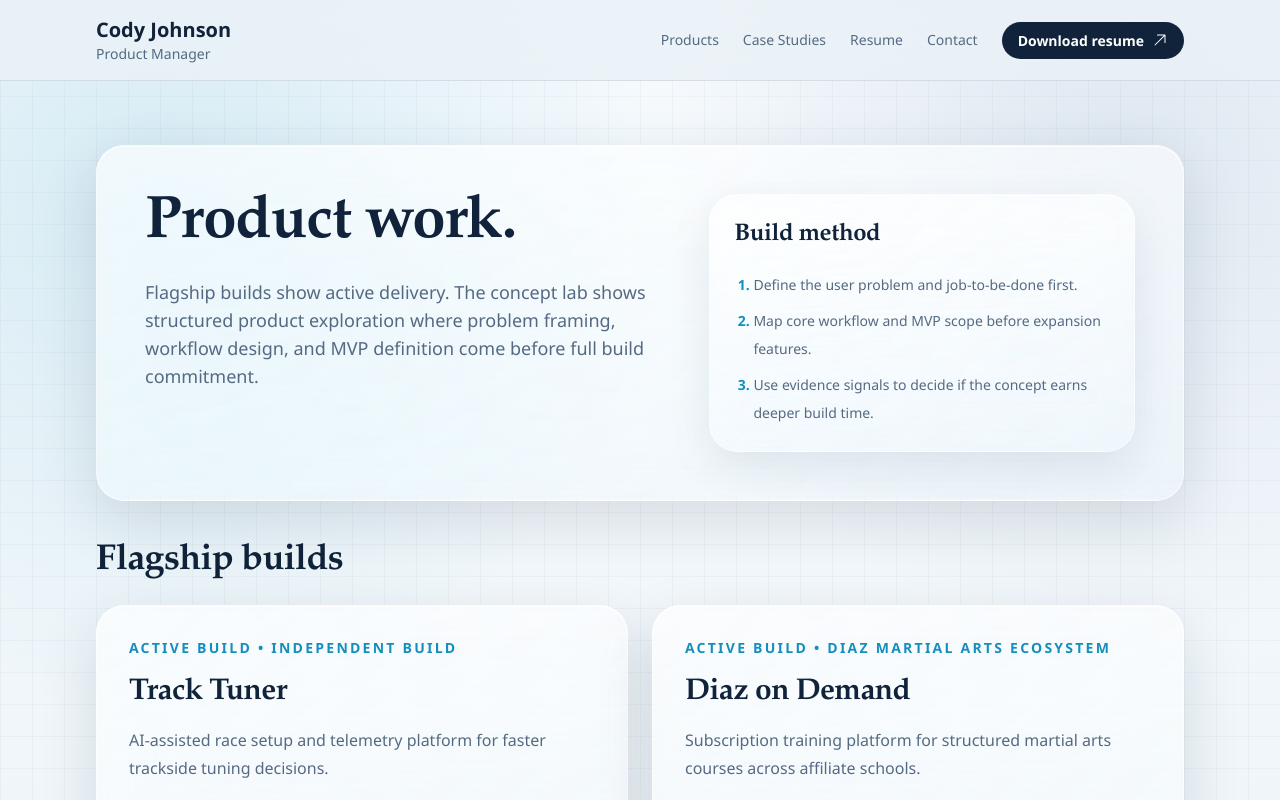
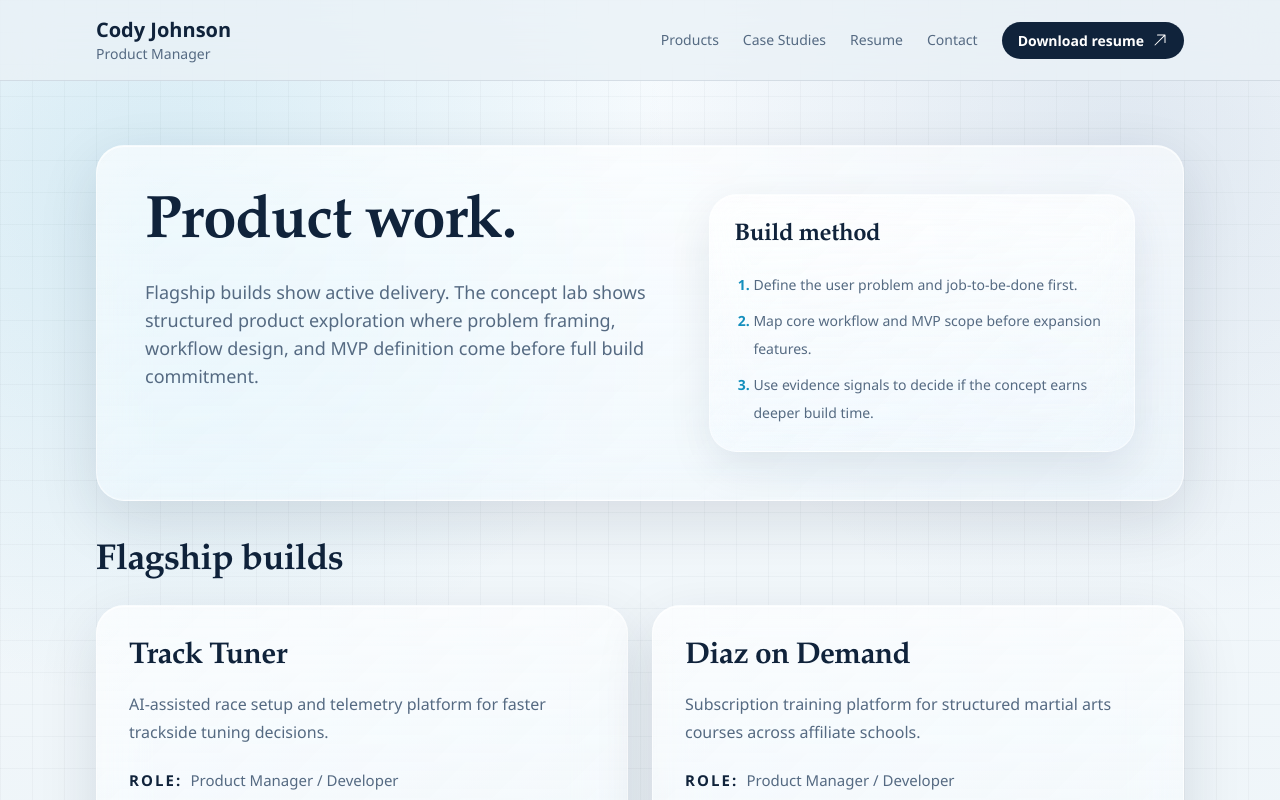
Before and after one commit to codyjohnsontx/vite_portfolio, a React (Vite) app: page /products in a window 1280 px wide. Shown: the top 800 px of the page. Built offline with nearby package versions, Linux system fonts and the light colour scheme.

Commit message:
Remove flagship card eyebrow copy

```diff
--- a/src/pages/ProductsPage.jsx
+++ b/src/pages/ProductsPage.jsx
@@ -37,8 +37,7 @@ function ProductsPage() {
         <div className="mt-6 grid gap-6 lg:grid-cols-2">
           {flagshipProducts.map((product) => (
             <article key={product.slug} className="surface-card glass-panel product-card-flagship p-7 md:p-8">
-              <p className="product-meta-line">{getStatusLabel(product.status)} • {product.companyContext}</p>
-              <h3 className="mt-4 text-3xl font-semibold">{product.name}</h3>
+              <h3 className="text-3xl font-semibold">{product.name}</h3>
               <p className="mt-4 text-base leading-7 text-[color:var(--ink-muted)]">{product.oneLiner}</p>
               <p className="detail-line mt-5">
                 <span className="detail-label">Role:</span>
```
Also changed, not shown: 1 other file (tests, documents, lock files or other folders).
